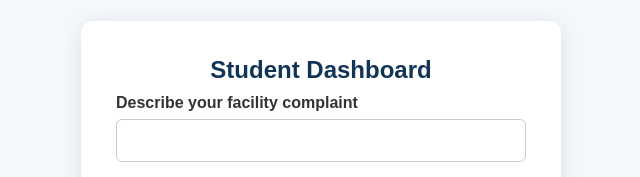
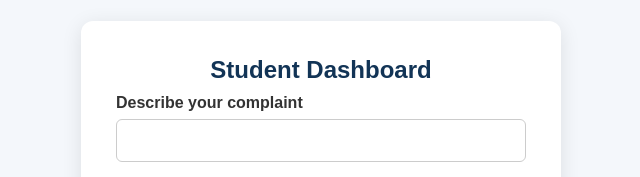
Before and after one commit to Mahfuj-202698/UniCare-a-University-Complaint-Management-System, a plain HTML site: page student-dashboard.html in a window 1280 px wide. Shown: the part 143-320 px from the top of the page, 319-959 px from the left. Drawn offline with Linux system fonts and the light colour scheme.

Commit message:
Update student-dashboard.html

```diff
--- a/student-dashboard.html
+++ b/student-dashboard.html
@@ -14,7 +14,7 @@
 
             <form onsubmit="return submitComplaint()">
                 <div class="form-group">
-                    <label for="complaint">Describe your facility complaint</label>
+                    <label for="complaint">Describe your complaint</label>
                     <input id="complaint" type="text" required>
                 </div>
                 <button class="auth-btn" type="submit">Submit Complaint</button>
```
